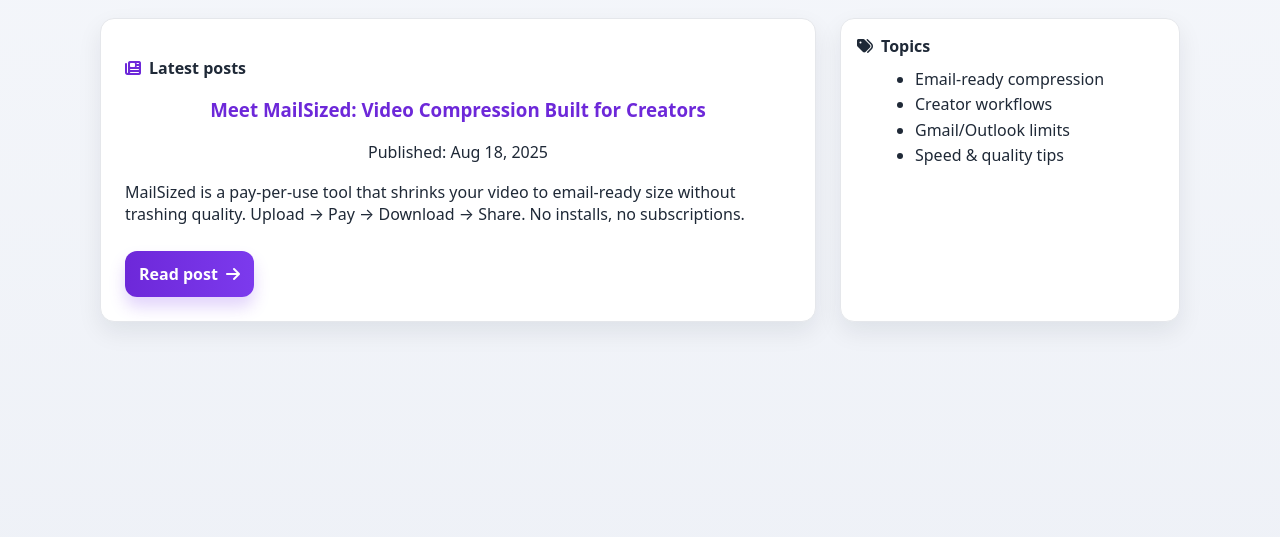
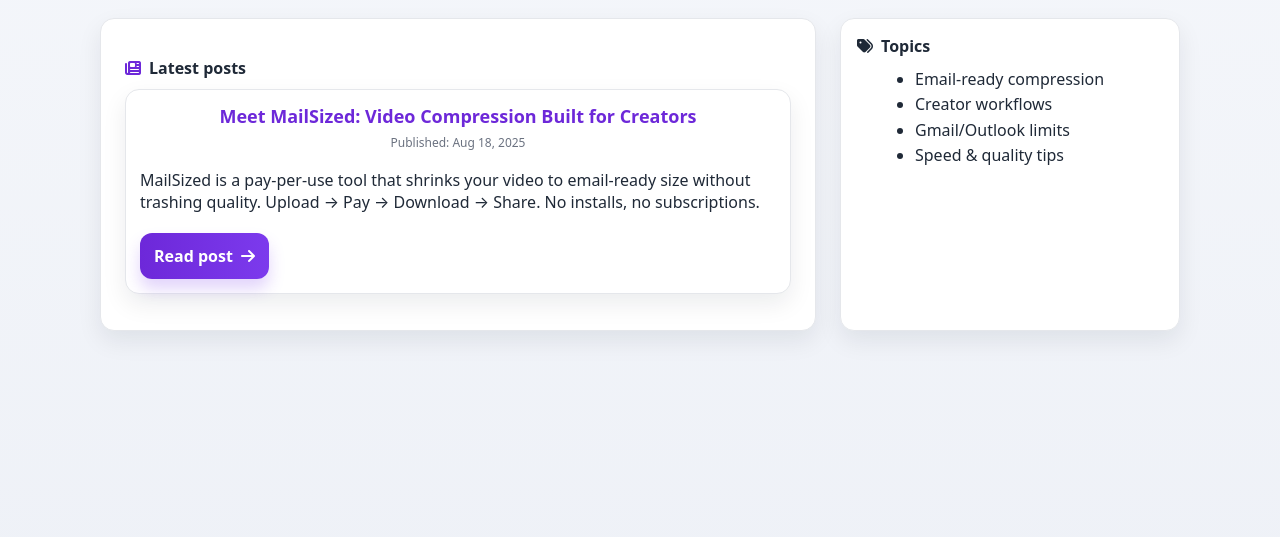
Before and after one commit to siddarth-code/MailSized, a FastAPI app: page /blogs in a window 1280 px wide. Shown: the part 198-735 px from the top of the page. Run offline with FastAPI, Linux system fonts and the light colour scheme; some libraries are stand-ins or nearby versions.

Commit message:
Update style.css

```diff
--- a/app/static/style.css
+++ b/app/static/style.css
@@ -424,3 +424,20 @@ header p{
   background: #ecfdf5; border: 1px solid #a7f3d0; color: #065f46;
   border-radius: 10px; font-size: 14px;
 }
+/* ---- blog styles (lightweight; non-intrusive) ---- */
+.blog-card{
+  border:1px solid var(--border);
+  border-radius: var(--radius);
+  padding: 14px;
+  background: #fff;
+  box-shadow: var(--shadow);
+  margin-bottom: 12px;
+}
+.blog-card__title{ margin: 0 0 6px; font-size: 18px; }
+.blog-card__meta{ color: var(--muted); font-size: 12px; margin-bottom: 8px; }
+.blog-card__excerpt{ color: var(--text); margin-bottom: 10px; }
+
+.blog-post__title{ margin:0 0 6px; }
+.blog-post__meta{ color: var(--muted); font-size: 12px; margin-bottom: 10px; }
+.blog-post__body hr{ border:0; border-top:1px solid var(--border); margin:16px 0; }
+.blog-post ul, .blog-post ol{ margin: 6px 0 12px 20px; }
```
